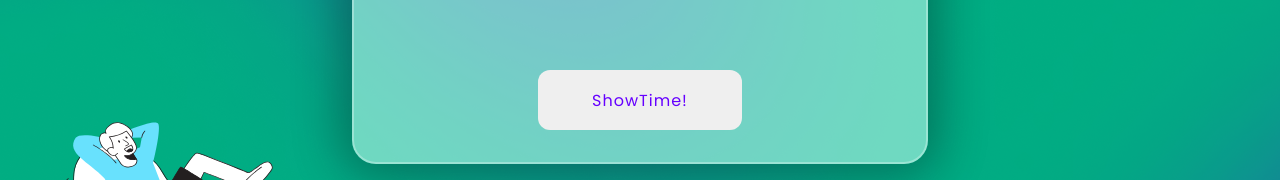
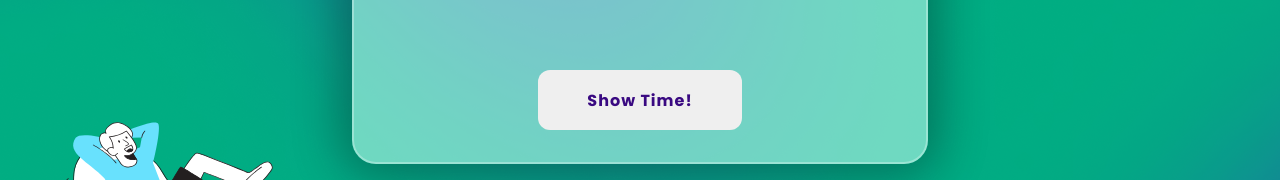
Before and after one commit to KokoBell/showtime, a plain HTML site: page index.html in a window 1280 px wide. Shown: the part 508-688 px from the top of the page. Drawn offline with Linux system fonts and the light colour scheme.

Commit message:
Upd: change the shade of purple of the button

```diff
--- a/index.html
+++ b/index.html
@@ -15,7 +15,7 @@
         <span id="show"></span>
         <label class="showName" for="updateShow">Show Name</label>
         <input class="updateInput" id="updateInput" type="text" name="updateShow">
-        <button id="showtime" onclick="randomShow()" type="button">ShowTime!</button>
+        <button id="showtime" onclick="randomShow()" type="button">Show Time!</button>
         <button id="update" type="button">Add Show</button>
         <p class="clear" onclick="clearStorage()">Clear All</p>
         <p class="update" onclick="updateList()">Update List</p>
--- a/style.css
+++ b/style.css
@@ -81,8 +81,9 @@ body {
     letter-spacing: 1px;
     font-size: medium;
     border: none;
-    color: #6600FF;
+    color: #390981;
     cursor: pointer;
+    font-weight: 700;
 }
 
 #update {
```
